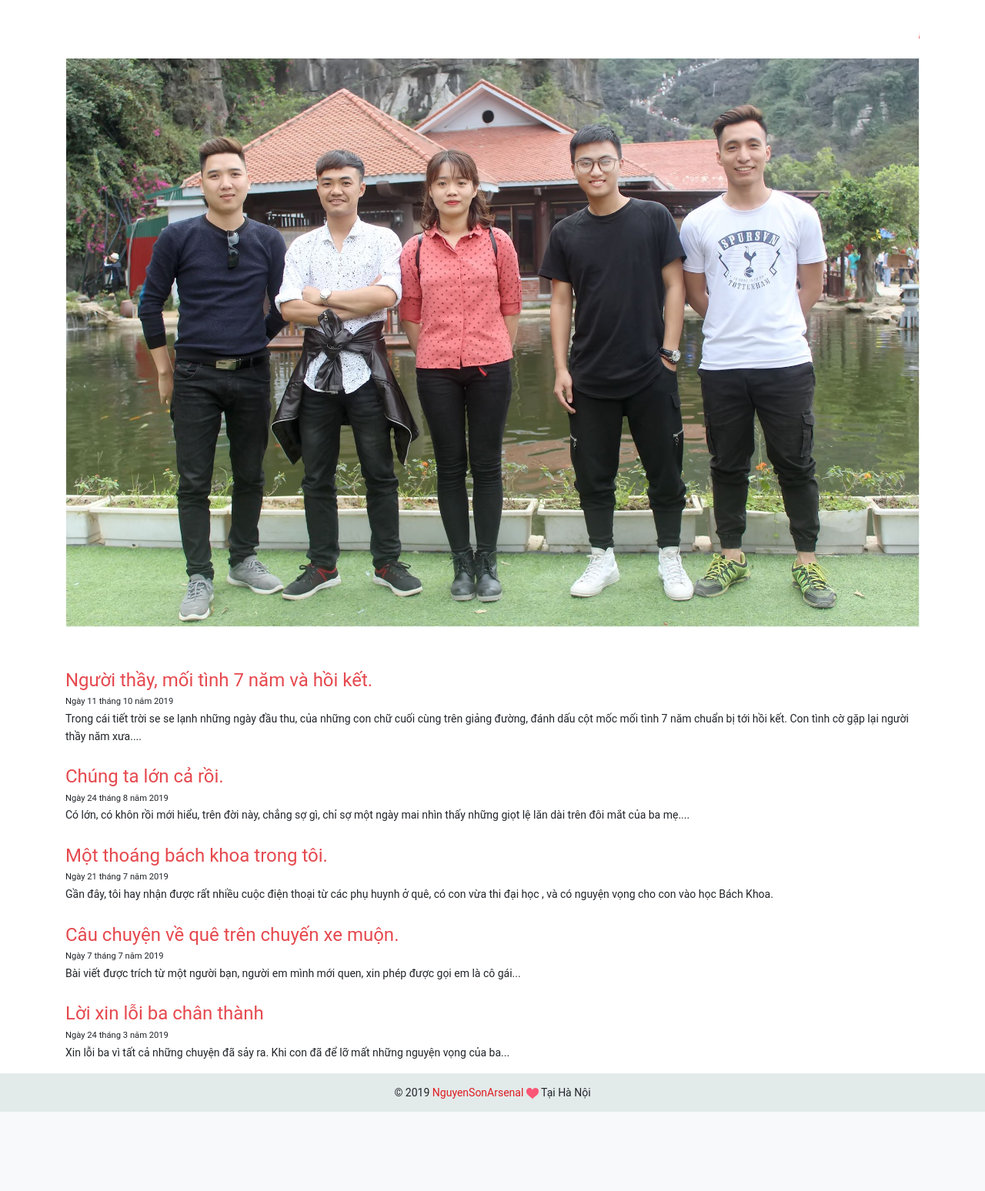
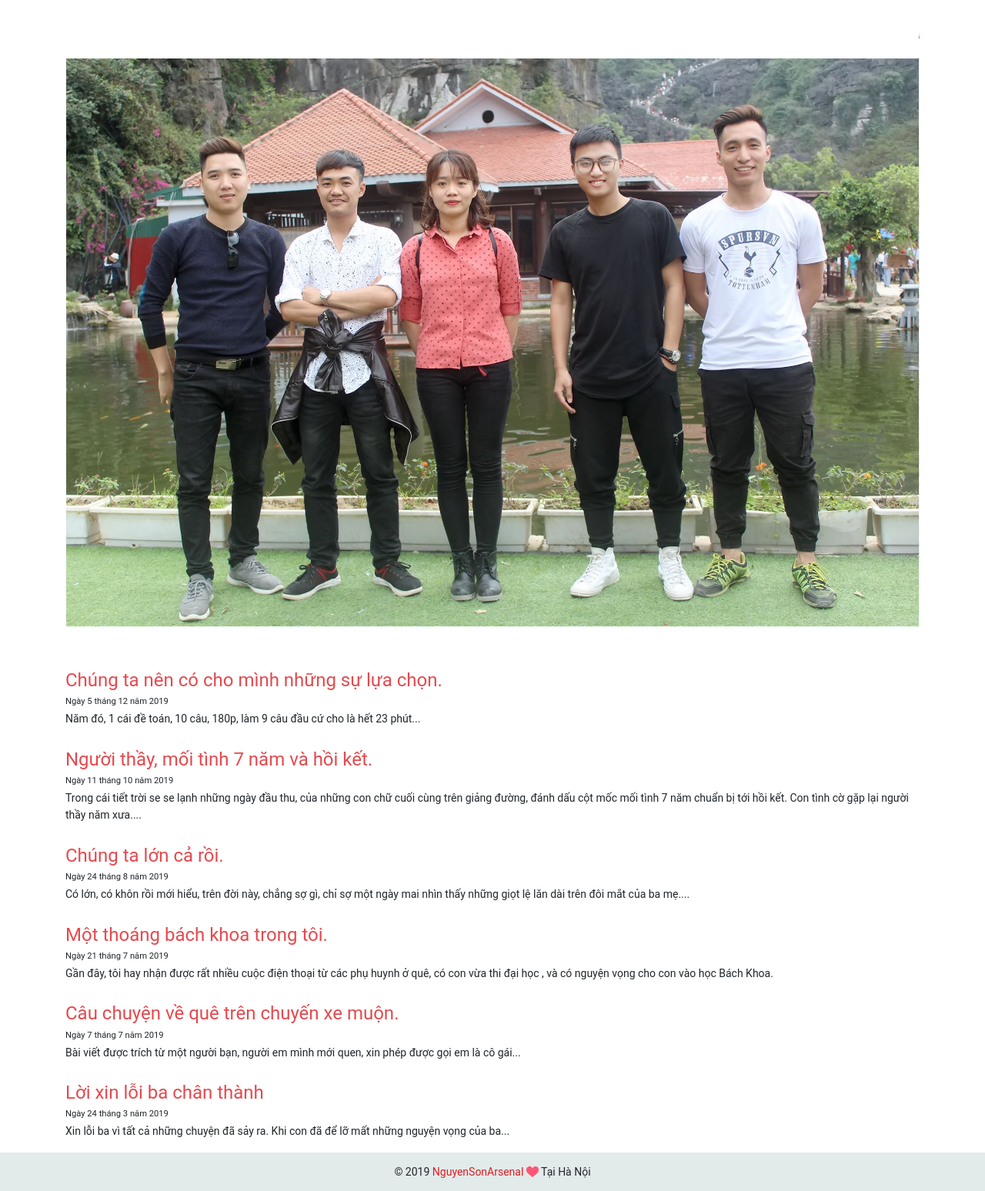
Before and after one commit to NguyenSonArsenal/my_blog, a PHP site: page /post.php in a window 1280 px wide. Shown: the part 122-1670 px from the top of the page at 77% size. Before the commit the page ends 1567 px from the top, so only its background shows below. Run offline with PHP 8.4, Linux system fonts and the light colour scheme; some libraries are stand-ins or nearby versions.

Commit message:
+ add post9

```diff
--- a/post.php
+++ b/post.php
@@ -20,6 +20,15 @@ include './includes/header.php';
 
         <div class="list_post_wrapper">
             <ul class="list_post_ul">
+                <li class="list_post_item">
+                    <a href="/v-blog/chung-ta-nen-co-cho-minh-nhung-su-lua-chon" class="item_title">Chúng ta nên có cho mình những sự lựa chọn.</a>
+                    <br>
+                    <small class="item-time">Ngày 5 tháng 12 năm 2019</small>
+                    <p class="item-description">
+                        Năm đó, 1 cái đề toán, 10 câu, 180p, làm 9 câu đầu cứ cho là hết 23 phút...
+                    </p>
+                </li>
+
                 <li class="list_post_item">
                     <a href="/v-blog/nguoi-thay-va-moi-tinh-7-nam" class="item_title">Người thầy, mối tình 7 năm và hồi kết.</a>
                     <br>
```
Also changed, not shown: index.php (+11 -0 lines).
